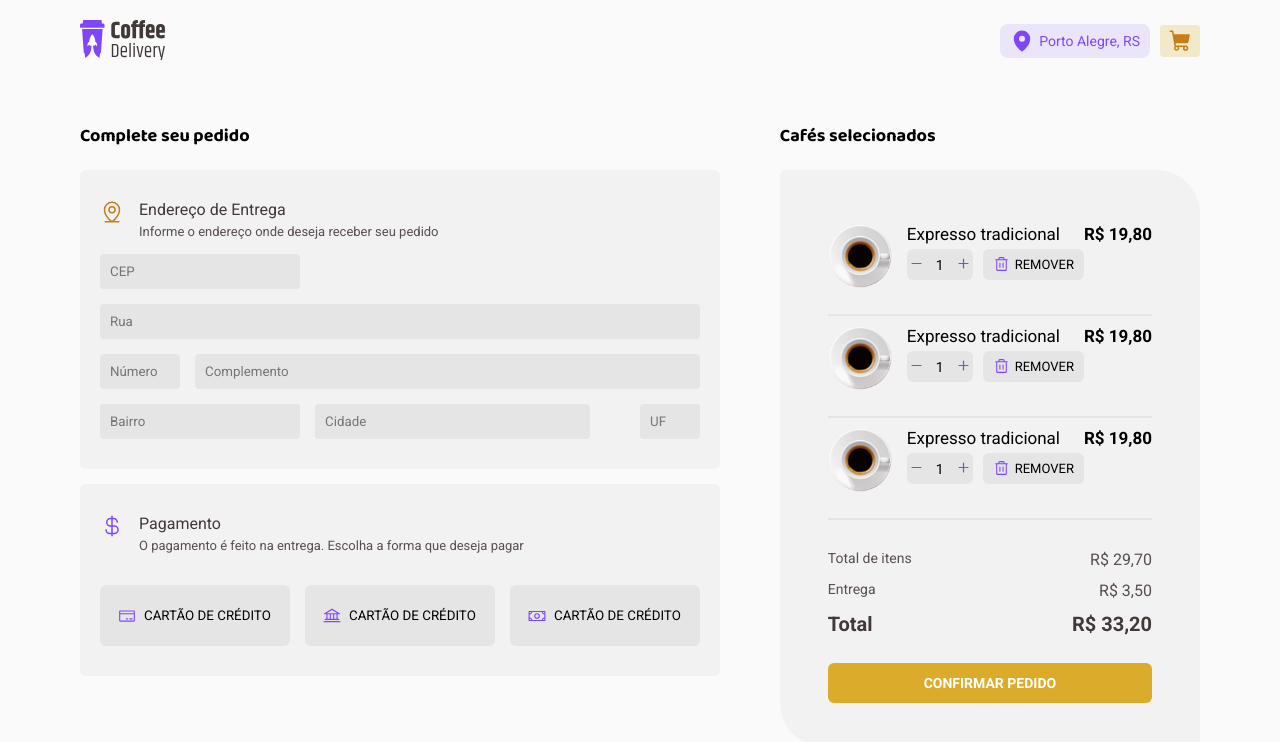
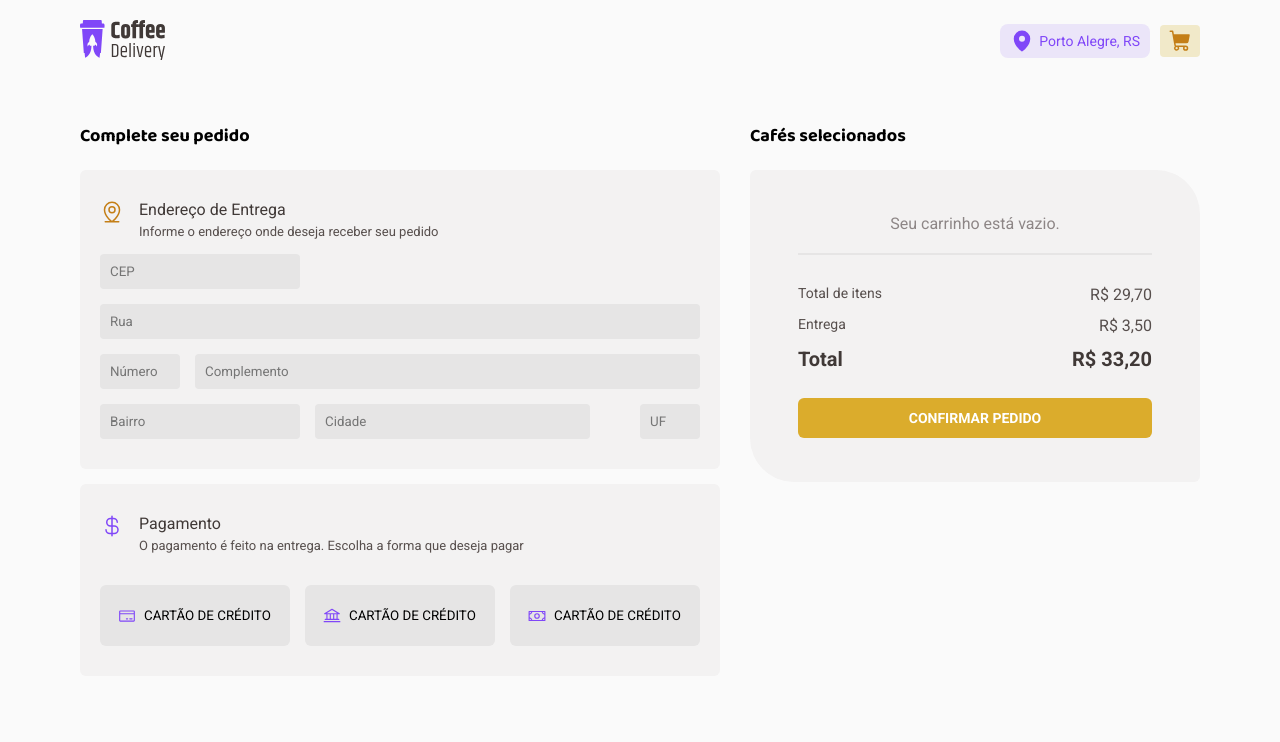
Before and after one commit to rodrigo-noschang/coffee-delivery, a React (Vite) app: page /order in a window 1280 px wide. Shown: the top 742 px of the page. Built offline with nearby package versions, Linux system fonts and the light colour scheme; the HTML template or start-up script is replaced by a standard one.

Commit message:
Implemented the add to cart function and fixed the listing width when the cart is empty

```diff
--- a/src/components/CartCoffee/index.tsx
+++ b/src/components/CartCoffee/index.tsx
@@ -1,6 +1,4 @@
 import { Minus, Plus, Trash } from '@phosphor-icons/react';
-
-import ExpressoTradicional from '../../assets/products/expresso-tradicional.png';
 
 import {
     CartCoffeeAmountContainer,
@@ -12,23 +10,29 @@ import {
     CartCoffeeRemoveContainer,
 } from './styles';
 
-export function CartCoffee() {
+import { CoffeeInCartType } from '../../contexts/Cart';
+
+interface CartCoffeeProps {
+    coffee: CoffeeInCartType
+}
+
+export function CartCoffee({ coffee }: CartCoffeeProps) {
     return (
         <CartCoffeeContainer>
             <CartCoffeeImageContainer>
-                <img src={ExpressoTradicional} alt="" />
+                <img src={coffee.image_component} alt="" />
             </CartCoffeeImageContainer>
 
             <CartCoffeeInfoContainer>
                 <div className='coffee-name'>
-                    Expresso tradicional
+                    {coffee.name}
                 </div>
                 <CartCoffeeOptionsContainer>
                     <CartCoffeeAmountContainer>
                         <button>
                             <Minus size={13} weight='bold' />
                         </button>
-                        <span> 1 </span>
+                        <span> {coffee.amountInCart} </span>
                         <button>
                             <Plus size={13} weight='bold' />
                         </button>
@@ -46,7 +50,7 @@ export function CartCoffee() {
             </CartCoffeeInfoContainer>
 
             <CartCoffeePrice>
-                R$ 19,80
+                R$ {coffee.price.toFixed(2).replace('.', ',')}
             </CartCoffeePrice>
         </CartCoffeeContainer>
     )
--- a/src/components/CartList/index.tsx
+++ b/src/components/CartList/index.tsx
@@ -1,13 +1,24 @@
-import { CartListContainer } from "./styles";
+import { CartListContainer, EmptyCartMessage } from "./styles";
 
 import { CartCoffee } from "../CartCoffee";
 
+import { useCartContext } from "../../contexts/Cart";
+
 export function CartList() {
+    const { coffeeList } = useCartContext();
+
     return (
         <CartListContainer>
-            <CartCoffee />
-            <CartCoffee />
-            <CartCoffee />
+            {
+                coffeeList.length === 0 ?
+                    <EmptyCartMessage>
+                        Seu carrinho está vazio.
+                    </EmptyCartMessage>
+                    :
+                    coffeeList.map(coffee => {
+                        return <CartCoffee coffee={coffee} />
+                    })
+            }
         </CartListContainer>
     )
 }
--- a/src/components/CartList/styles.ts
+++ b/src/components/CartList/styles.ts
@@ -1,3 +1,13 @@
 import styled from "styled-components";
 
 export const CartListContainer = styled.ul``;
+
+export const EmptyCartMessage = styled.div`
+    font-size: 1.6rem;
+    color: ${props => props.theme["black-200"]};
+    text-align: center;
+
+    padding-bottom: 20px;
+
+    border-bottom: 2px solid ${props => props.theme["grey-400"]};
+`;
--- a/src/components/Coffee/index.tsx
+++ b/src/components/Coffee/index.tsx
@@ -1,7 +1,16 @@
 import { useState } from 'react';
 import { ShoppingCartSimple, Plus, Minus } from '@phosphor-icons/react';
 
-import { PurchaseInfoContainer, CategoriesContainer, CoffeeContainer, PriceInfo, AmountContainer, AddToKartContainer } from "./styles";
+import {
+    PriceInfo,
+    AmountContainer,
+    CoffeeContainer,
+    AddToKartContainer,
+    CategoriesContainer,
+    PurchaseInfoContainer,
+} from "./styles";
+
+import { useCartContext } from '../../contexts/Cart';
 
 export interface CoffeeType {
     id: string,
@@ -18,6 +27,7 @@ interface CoffeeProps {
 
 export function Coffee({ coffeeData }: CoffeeProps) {
     const [amount, setAmount] = useState(1);
+    const { addCoffeeToCart } = useCartContext();
 
     function increaseAmount() {
         setAmount(prevState => prevState + 1);
@@ -27,6 +37,10 @@ export function Coffee({ coffeeData }: CoffeeProps) {
         if (amount > 1) {
             setAmount(prevState => prevState - 1);
         }
+    }
+
+    function handleAddCoffeeToCart() {
+        addCoffeeToCart(coffeeData.id, amount);
     }
 
     return (
@@ -67,7 +81,7 @@ export function Coffee({ coffeeData }: CoffeeProps) {
                     </button>
                 </AmountContainer>
 
-                <AddToKartContainer>
+                <AddToKartContainer onClick={handleAddCoffeeToCart}>
                     <ShoppingCartSimple size={20} weight='fill' />
                 </AddToKartContainer>
             </PurchaseInfoContainer>
--- a/src/contexts/Cart.tsx
+++ b/src/contexts/Cart.tsx
@@ -1,6 +1,7 @@
 import { ReactNode, createContext, useContext, useState } from "react";
 
 import { CoffeeType } from "../components/Coffee";
+import { database_coffees } from "../utils/database";
 
 export interface CoffeeInCartType extends CoffeeType {
     amountInCart: number
@@ -8,6 +9,8 @@ export interface CoffeeInCartType extends CoffeeType {
 
 interface CartContextData {
     coffeeList: CoffeeInCartType[],
+
+    addCoffeeToCart: (coffeeId: string, amount: number) => void
 }
 
 const CartContext = createContext<CartContextData>({} as CartContextData);
@@ -19,10 +22,25 @@ interface ProviderProps {
 export const CartContextProvider = ({ children }: ProviderProps) => {
     const [coffeeList, setCoffeeList] = useState<CoffeeInCartType[]>([]);
 
+    function addCoffeeToCart(coffeeId: string, amount: number) {
+        const selectedCoffee = database_coffees.find(coffee => {
+            return coffeeId === coffee.id;
+        })
+
+        if (!selectedCoffee) return;
+
+        const coffeeInCart: CoffeeInCartType = {
+            ...selectedCoffee,
+            amountInCart: amount
+        }
+
+        setCoffeeList(prevState => [...prevState, coffeeInCart]);
+    }
 
     return (
         <CartContext.Provider value={{
-            coffeeList
+            coffeeList,
+            addCoffeeToCart
         }}>
             {children}
         </CartContext.Provider>
--- a/src/pages/Order/index.tsx
+++ b/src/pages/Order/index.tsx
@@ -1,5 +1,6 @@
+import { CartInfo } from "../../components/CartInfo";
+import { CartList } from "../../components/CartList";
 import { AddressForm } from "../../components/AddressForm";
-import { CartList } from "../../components/CartList";
 import { PaymentMethod } from "../../components/PaymentMethod";
 import { ContentWidthLimiter } from "../../components/ContentWidthLimiter";
 
@@ -9,10 +10,8 @@ import {
     OrderLeftSideContainer,
     OrderRightSideContainer
 } from "./styles";
-import { CartInfo } from "../../components/CartInfo";
 
 export function Order() {
-
     return (
         <ContentWidthLimiter>
             <OrderContainer>
--- a/src/pages/Order/styles.ts
+++ b/src/pages/Order/styles.ts
@@ -38,6 +38,7 @@ export const OrderRightSideContainer = styled.div`
 
 export const OrderInfoContainer = styled.div`
     margin-top: 20px;
+    width: 90vw;
     max-width: 450px;
 
     @media only screen and (min-width: 420px) {
```
